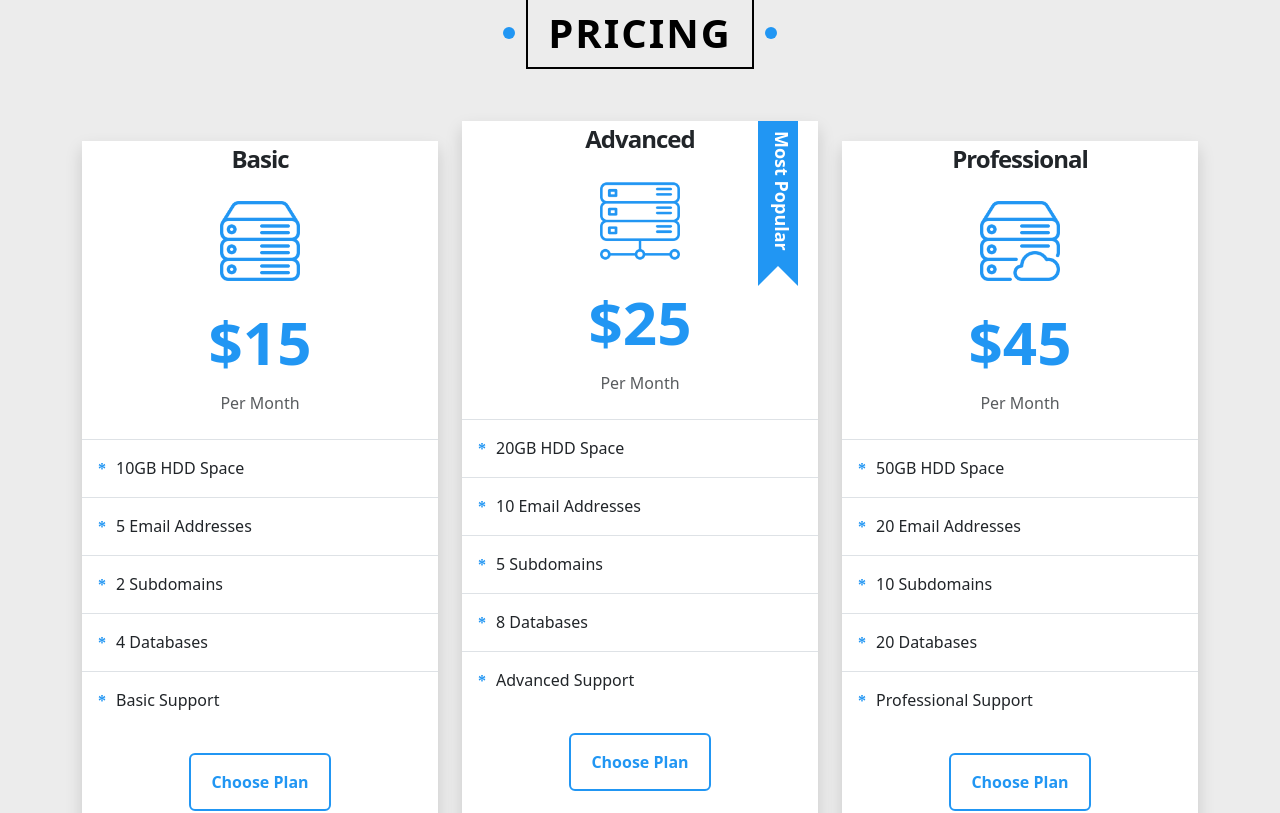
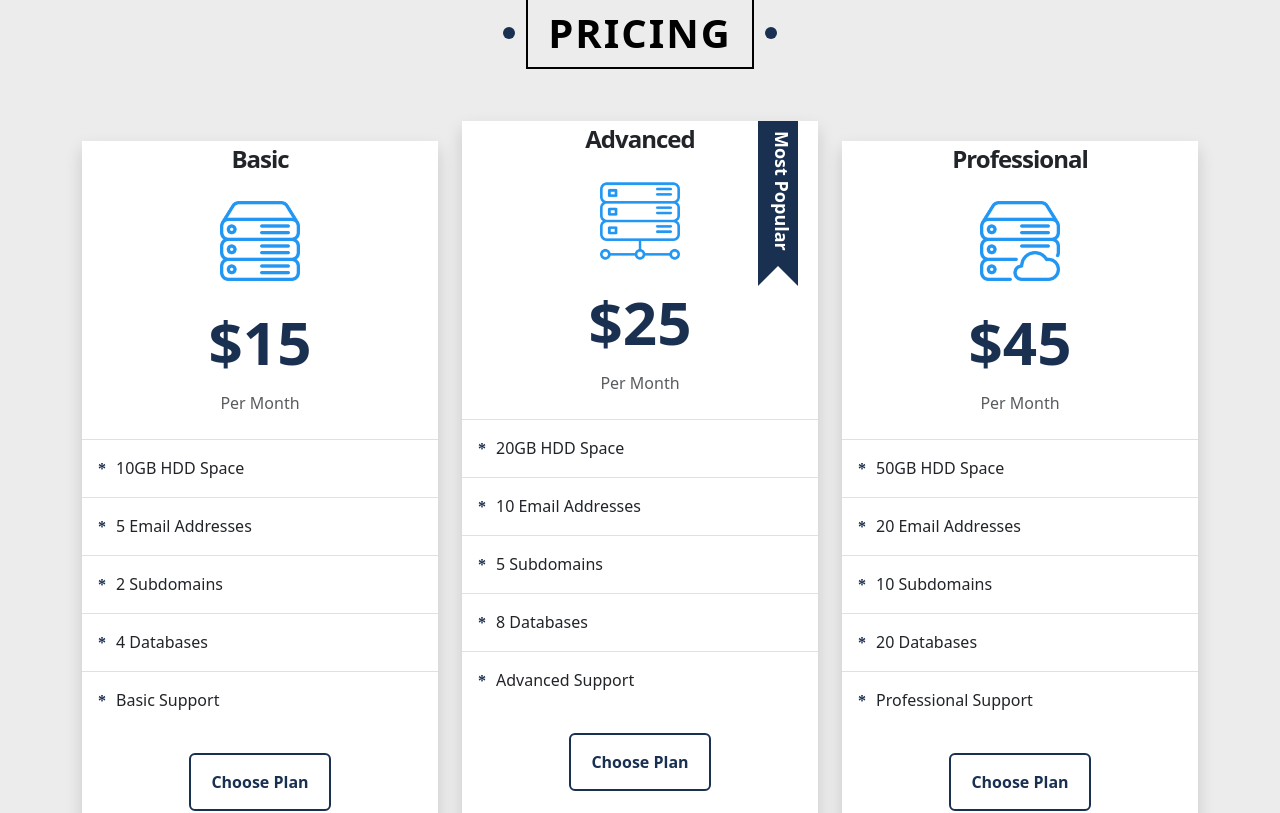
Before and after one commit to MhmdAboMera/NamiTask, a React (Vite) app: page / in a window 1280 px wide. Shown: the part 2180-2993 px from the top of the page. Built offline with nearby package versions, Linux system fonts and the light colour scheme; a web font is replaced by a local one.

Commit message:
Abo Mera

```diff
--- a/src/index.css
+++ b/src/index.css
@@ -22,8 +22,8 @@ html {
 
 /* start components */
 :root {
-    --main-color:#2196f3;
-    --main-color-alt:#1787e0;
+    --main-color:#1a3051;
+    --main-color-alt:#AD2026;
     --main-transition :.3s;
     --section-padding :100px ;
     --section-background: #ececec;
@@ -86,7 +86,7 @@ html {
     }
     100% {
         left: 0;
-        width: 50%;
+        width: 51%;
         height: 100%;
         border-radius: 0%;
     }
@@ -99,7 +99,7 @@ html {
     }
     100% {
         right: 0;
-        width: 50%;
+        width: 51%;
         height: 100%;
         border-radius: 0%;
     }
```
